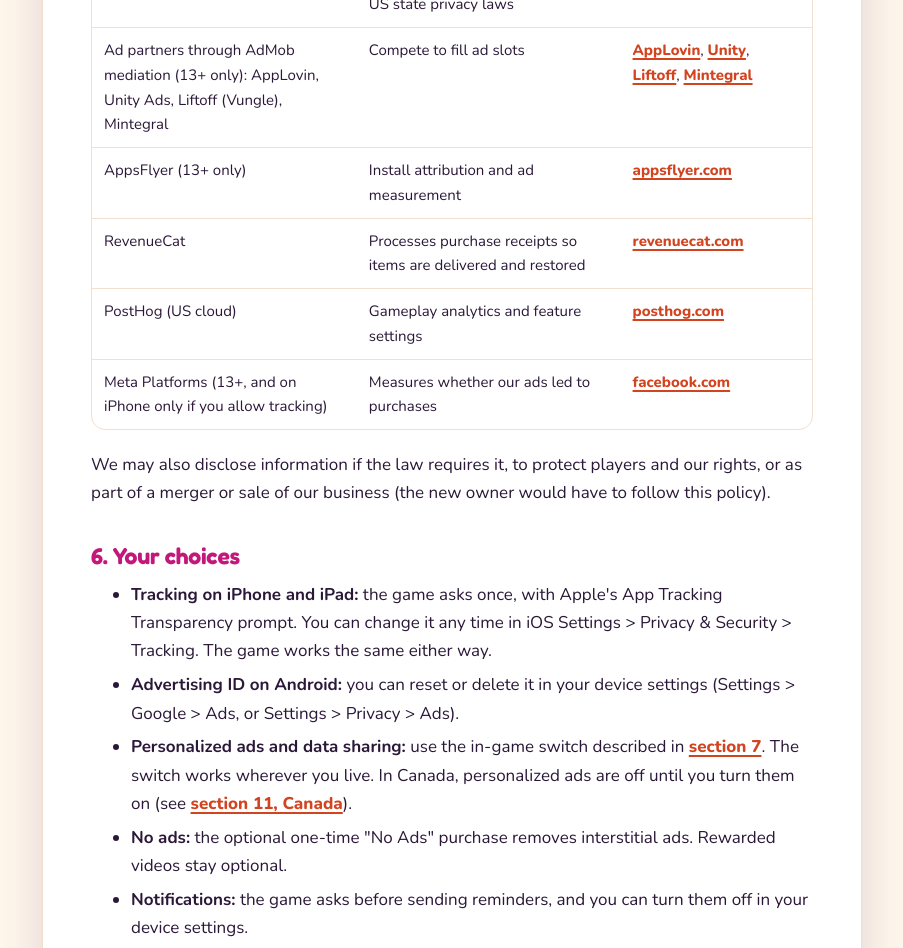
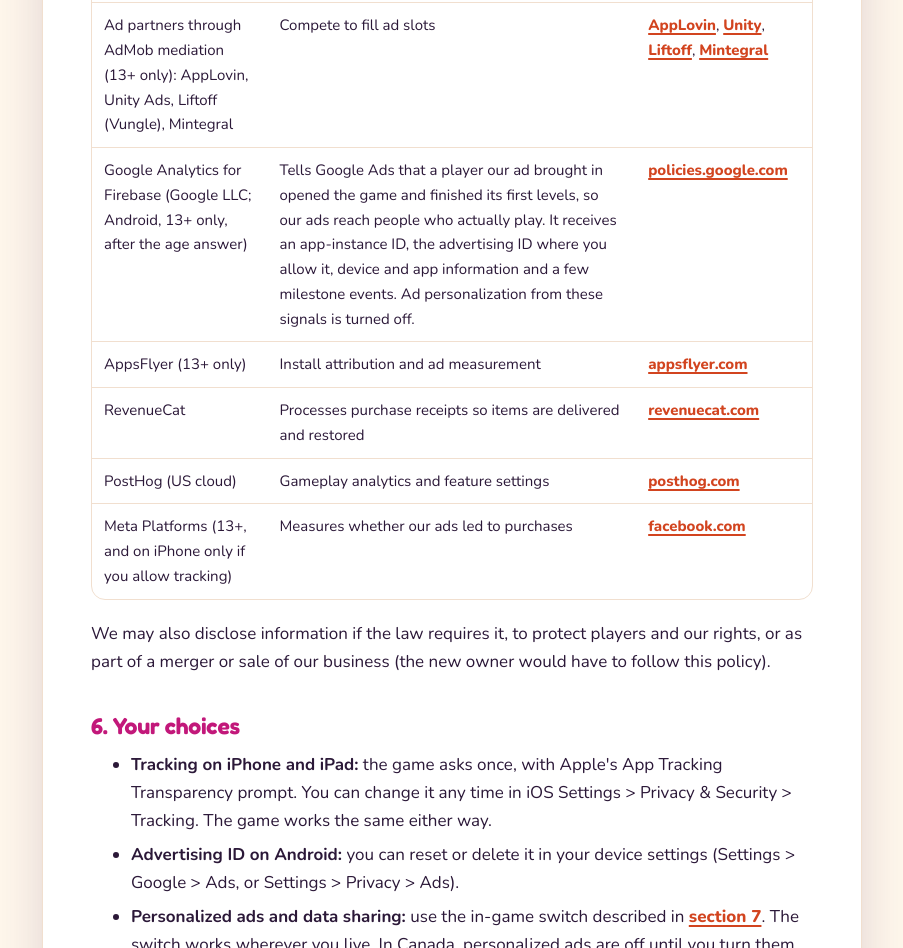
Before and after one commit to denizozzgur/denizozzgur.github.io, a plain HTML site: page privacy/index.html in a window 1280 px wide. Shown: the part 4389-5337 px from the top of the page, without its empty margins (188-1091 px from the left). Drawn offline with Linux system fonts and the light colour scheme.

Commit message:
Privacy: Google Analytics for Firebase (Android, 13+ after the age answer) in the provider table

```diff
--- a/privacy/index.html
+++ b/privacy/index.html
@@ -106,6 +106,7 @@
       <tr><td>Apple, Google</td><td>App stores, payments, refunds; Apple's tracking prompt and privacy-preserving ad attribution</td><td><a href="https://www.apple.com/legal/privacy/">apple.com</a>, <a href="https://policies.google.com/privacy">google.com</a></td></tr>
       <tr><td>Google AdMob (Google LLC)</td><td>Shows ads; consent messages for US state privacy laws</td><td><a href="https://policies.google.com/technologies/ads">policies.google.com</a></td></tr>
       <tr><td>Ad partners through AdMob mediation (13+ only): AppLovin, Unity Ads, Liftoff (Vungle), Mintegral</td><td>Compete to fill ad slots</td><td><a href="https://www.applovin.com/privacy/">AppLovin</a>, <a href="https://unity.com/legal/game-player-and-app-user-privacy-policy">Unity</a>, <a href="https://liftoff.io/privacy-policy/">Liftoff</a>, <a href="https://www.mintegral.com/en/privacy">Mintegral</a></td></tr>
+      <tr><td>Google Analytics for Firebase (Google LLC; Android, 13+ only, after the age answer)</td><td>Tells Google Ads that a player our ad brought in opened the game and finished its first levels, so our ads reach people who actually play. It receives an app-instance ID, the advertising ID where you allow it, device and app information and a few milestone events. Ad personalization from these signals is turned off.</td><td><a href="https://policies.google.com/privacy">policies.google.com</a></td></tr>
       <tr><td>AppsFlyer (13+ only)</td><td>Install attribution and ad measurement</td><td><a href="https://www.appsflyer.com/legal/services-privacy-policy/">appsflyer.com</a></td></tr>
       <tr><td>RevenueCat</td><td>Processes purchase receipts so items are delivered and restored</td><td><a href="https://www.revenuecat.com/privacy/">revenuecat.com</a></td></tr>
       <tr><td>PostHog (US cloud)</td><td>Gameplay analytics and feature settings</td><td><a href="https://posthog.com/privacy">posthog.com</a></td></tr>
```
